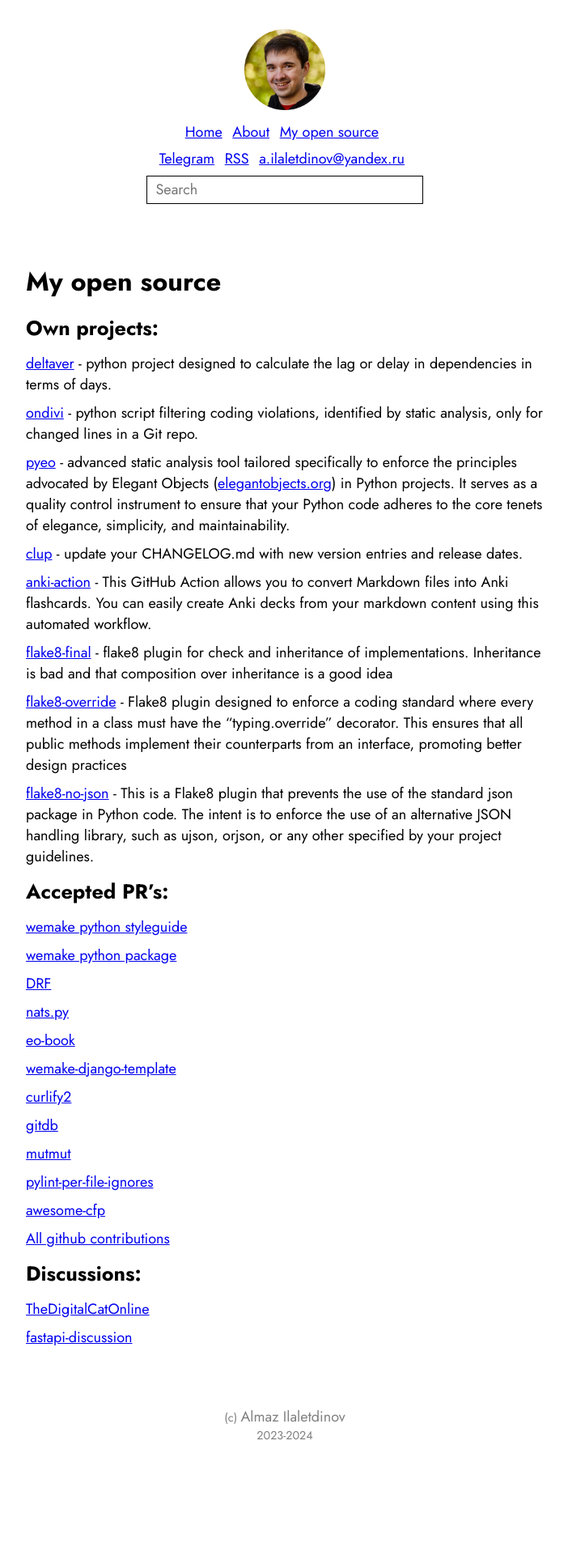
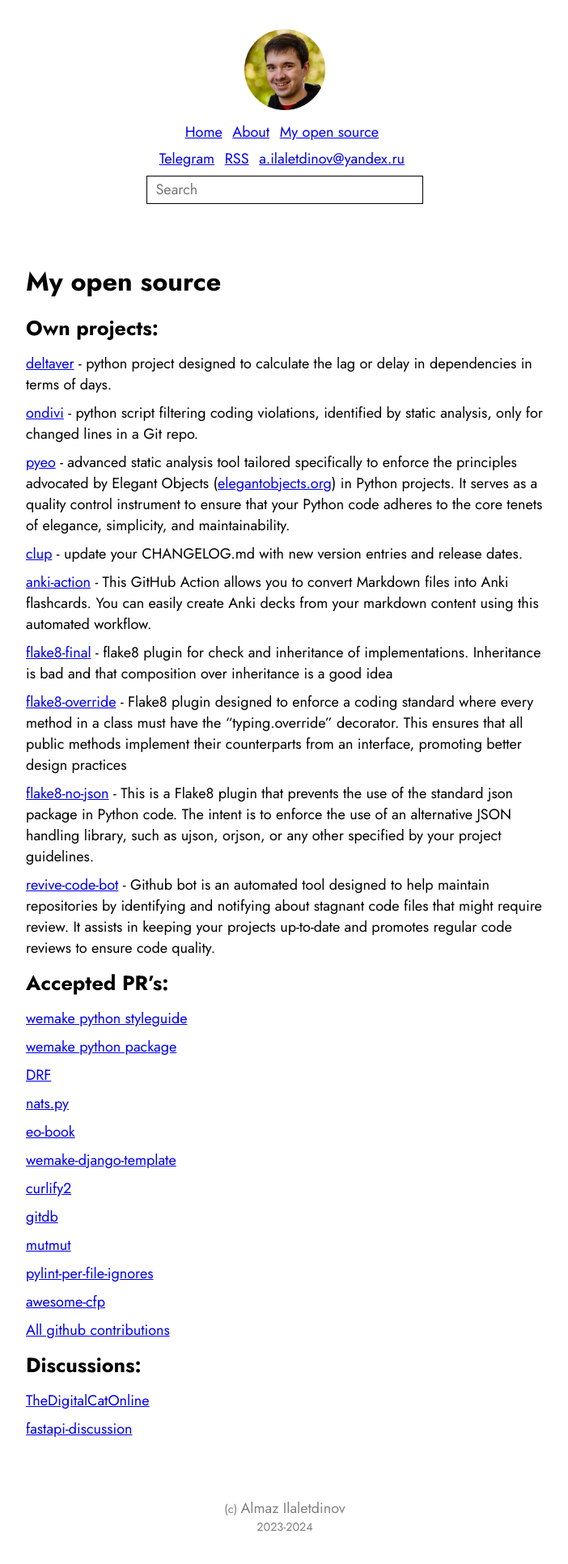
Before and after one commit to blablatdinov/blog, a Jekyll site: the page built from static/open_source.md, in a window 1280 px wide. Shown: the whole page at 81% size, without its empty margins (288-990 px from the left). Built offline with Jekyll 4.4.1, drawn with Linux system fonts in a browser that asks for light colours; before the commit the page ends 1819 px from its top, so only the background shows below that.

Commit message:
Update open source page

```diff
--- a/static/open_source.md
+++ b/static/open_source.md
@@ -24,7 +24,9 @@
 
 [flake8-override](https://github.com/blablatdinov/flake8-override) - Flake8 plugin designed to enforce a coding standard where every method in a class must have the "typing.override" decorator. This ensures that all public methods implement their counterparts from an interface, promoting better design practices
 
-[flake8-no-json](https://github.com/blablatdinov/flake8-no-json) -  This is a Flake8 plugin that prevents the use of the standard json package in Python code. The intent is to enforce the use of an alternative JSON handling library, such as ujson, orjson, or any other specified by your project guidelines.
+[flake8-no-json](https://github.com/blablatdinov/flake8-no-json) - This is a Flake8 plugin that prevents the use of the standard json package in Python code. The intent is to enforce the use of an alternative JSON handling library, such as ujson, orjson, or any other specified by your project guidelines.
+
+[revive-code-bot](https://github.com/blablatdinov/revive-code-bot) - Github bot is an automated tool designed to help maintain repositories by identifying and notifying about stagnant code files that might require review. It assists in keeping your projects up-to-date and promotes regular code reviews to ensure code quality.
 
 ## Accepted PR's:
 
```
